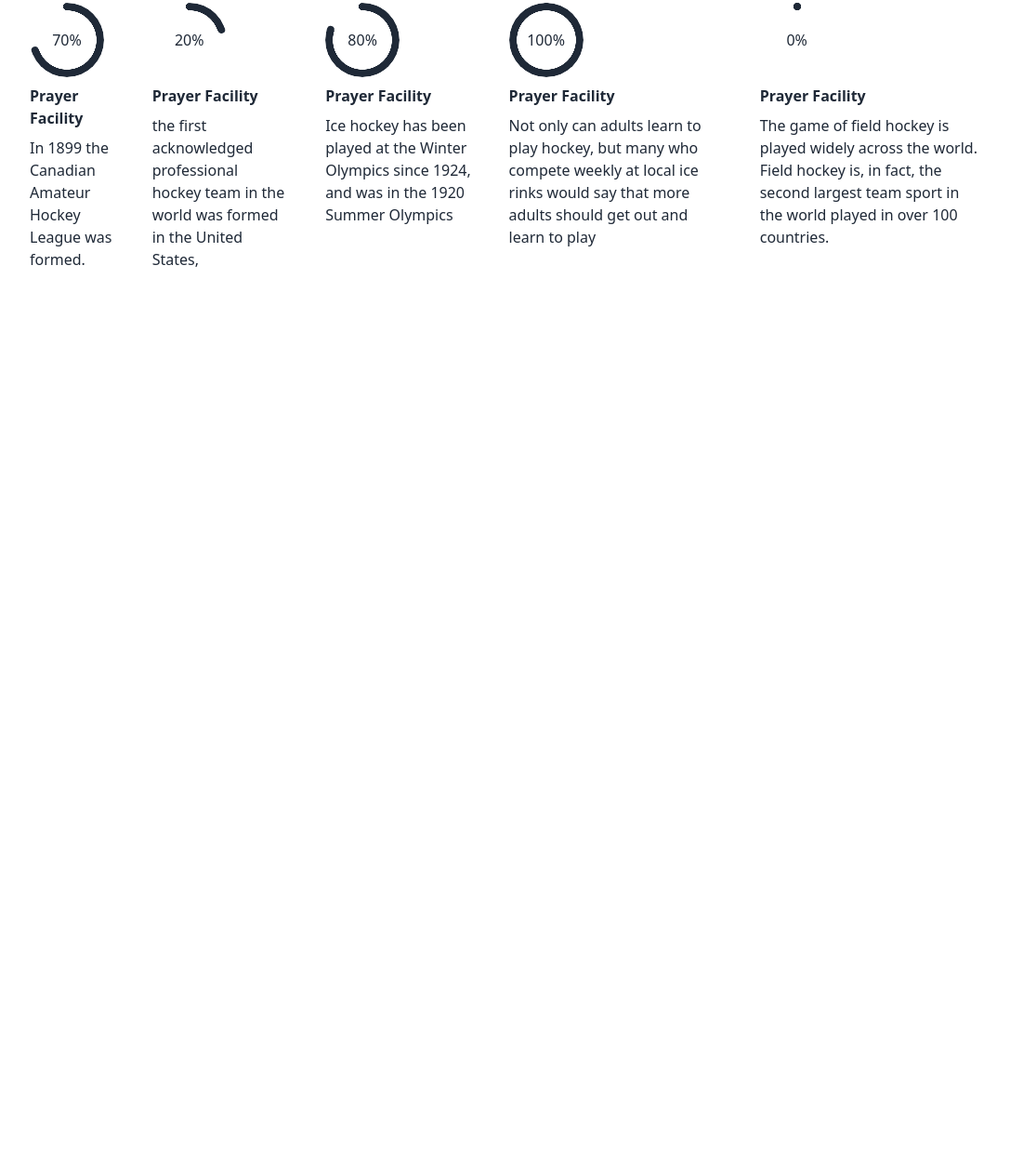
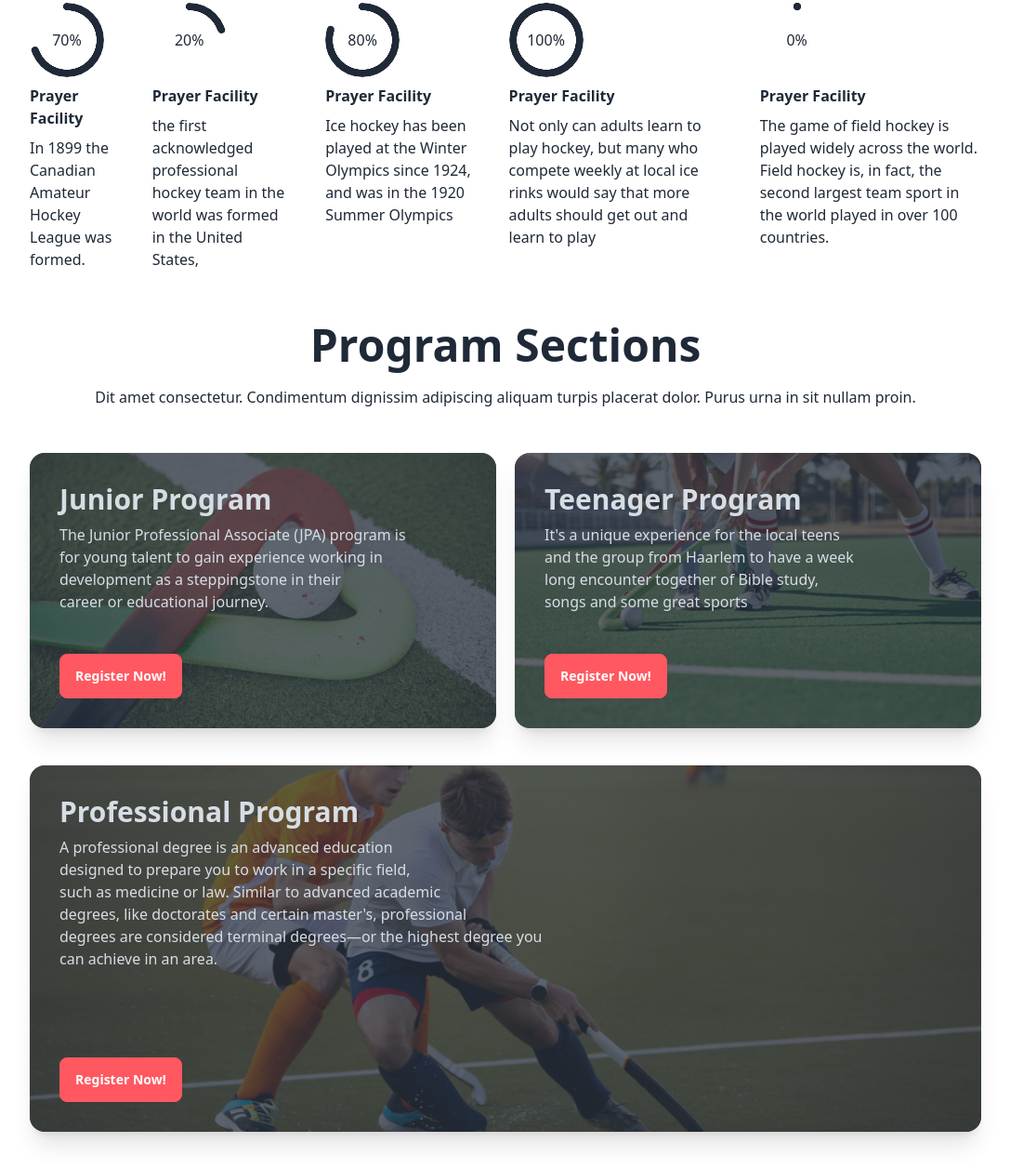
Before and after one commit to Fahad-smto/assingment-03, a plain HTML site: page index.html in a window 1280 px wide. Shown: the part 810-2067 px from the top of the page at 93% size, without its empty margins (96-1183 px from the left). Before the commit the page ends 1149 px from the top, so only its background shows below. Drawn offline with nearby package versions, Linux system fonts and the light colour scheme.

Commit message:
Program Section has completed

```diff
--- a/index.html
+++ b/index.html
@@ -149,6 +149,51 @@
   </div>
 </div>
 </section>
+<!------------------------- Program Section---------------------- -->
+<section class="container mx-auto w-[80%] my-10">
+  <div class=" text-center my-12">
+  <h1 class="font-extrabold text-5xl my-5">Program Sections</h1>
+  <p>Dit amet consectetur. Condimentum dignissim adipiscing aliquam turpis placerat dolor. Purus urna in sit nullam proin.</p>
+  </div>
+  <div class="lg:flex gap-5">
+<div class=""><div class="card w-auto bg-base-100 shadow-xl image-full ">
+  <figure><img src="Images/2.png" alt="Shoes" /></figure>
+  <div class="card-body">
+    <h2 class="card-title text-3xl ">Junior Program</h2>
+    <p> The Junior Professional Associate (JPA) program is <br>for young talent to gain experience working in<br> development as a steppingstone in their<br> career or educational journey.</p>
+    <div class="card-actions justify-start">
+      <button class="btn btn-error text-white">Register Now!</button>
+    </div>
+  </div>
+</div></div>
+<div class="mt-5 lg:mt-0">
+  <div class="card w-auto bg-base-100 shadow-xl image-full">
+    <figure><img src="Images/3.png" alt="Shoes" /></figure>
+    <div class="card-body">
+      <h2 class="card-title text-3xl">Teenager Program</h2>
+      <p>It's a unique experience for the local teens <br> and the group from Haarlem to have a week <br> long encounter together of Bible study,<br> songs and some great sports</p>
+      <div class="card-actions justify-start">
+        <button class="btn btn-error text-white">Register Now!</button>
+      </div>
+    </div>
+  </div>
+</div>
+
+  </div>
+  <div class="my-10 ">
+    <div class="card w-auto bg-base-100 shadow-xl image-full">
+      <figure><img src="Images/4.png" alt="Shoes" /></figure>
+      <div class="card-body">
+        <h2 class="card-title text-3xl">Professional Program</h2>
+        <p>A professional degree is an advanced education<br> designed to prepare  you to work in a specific field,<br> such as medicine or law. Similar to advanced academic<br> degrees, like doctorates and certain master's, professional<br> degrees are considered terminal degrees—or the highest degree you <br>can achieve in an area.</p>
+        <div class="card-actions justify-start">
+          <button class="btn btn-error text-white">Register Now!</button>
+        </div>
+      </div>
+    </div>
+  </div>
+</section>
+
 
 <main>
 
```
